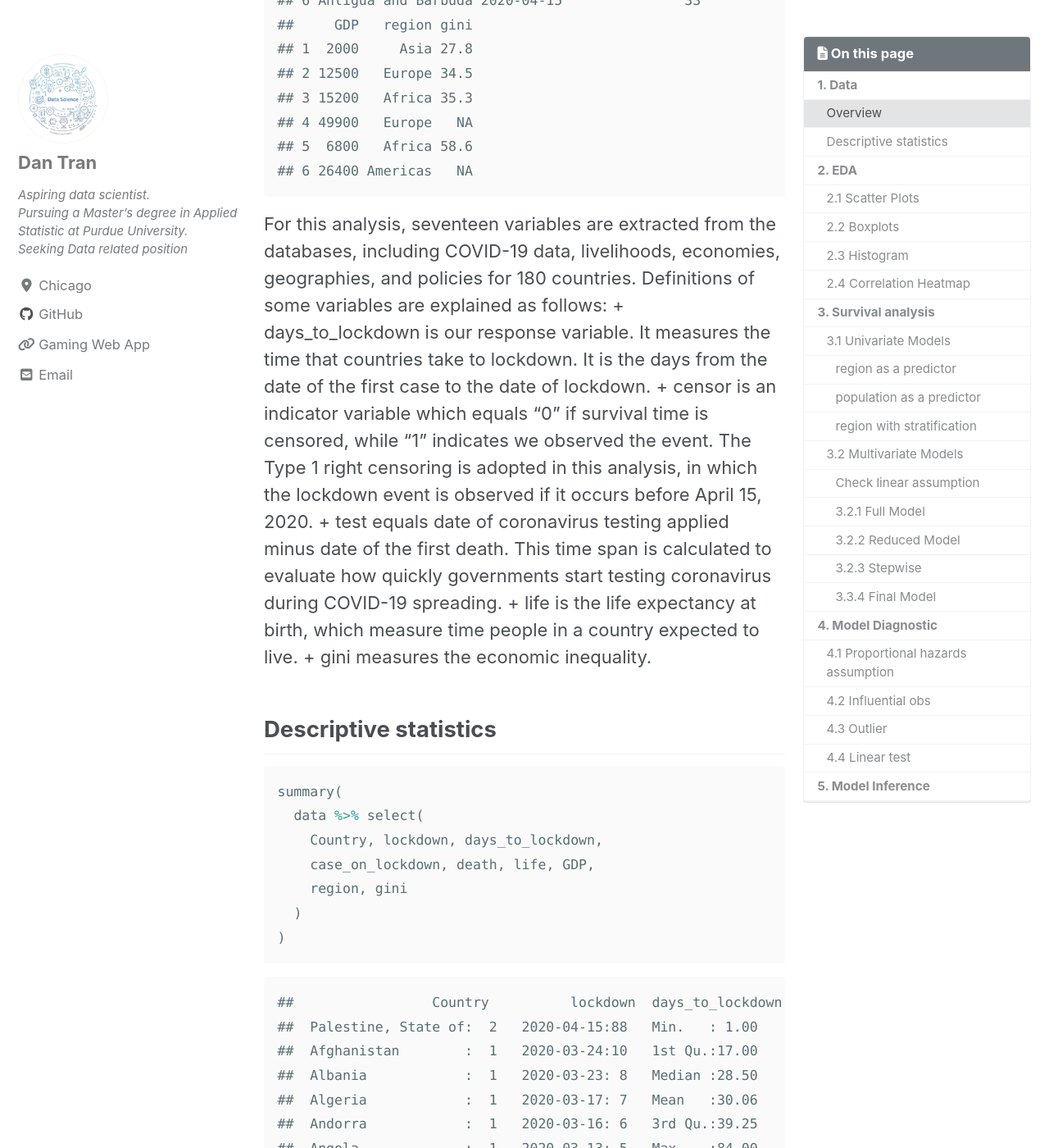
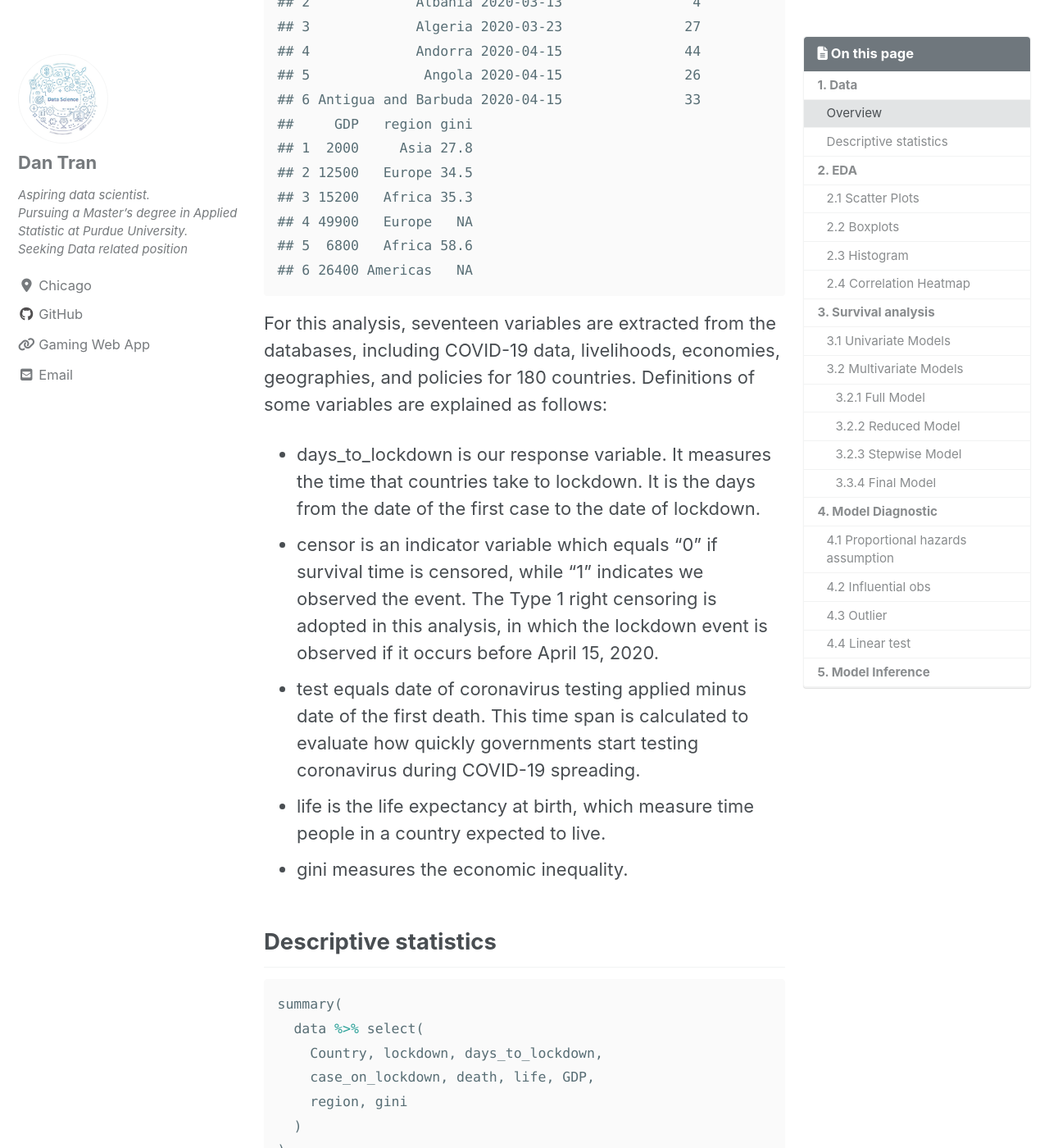
Before and after one commit to DanTran-DS/DanTran-DS.github.io, a Jekyll site: the page built from assets/projects/COVID-Survival-Analysis.md, in a window 1280 px wide and 1400 px high, scrolled down 2329 px. Shown: the whole window at 82% size. Built offline with Jekyll 4.4.1, drawn with Linux system fonts in a browser that asks for light colours; cached includes are drawn as plain includes; nearby versions of some CDN libraries; some of the changed text lies outside the part shown.

Commit message:
added COVID post

```diff
--- a/assets/projects/COVID-Survival-Analysis.md
+++ b/assets/projects/COVID-Survival-Analysis.md
@@ -30,12 +30,16 @@ and trace affect time to lockdown.
 
 ## Overview
 
-The data were from following sources: + COVID-19 dataset from Johns
-Hopkins School of Public Healthy + Lockdown data from Aura Vision which
-provides quarantine timelines and durations for countries. + Country
+The data were from following sources:
+- COVID-19 dataset from Johns
+Hopkins School of Public Healthy
+- Lockdown data from Aura Vision which
+provides quarantine timelines and durations for countries.
+- Country
 characteristics from CIA factbook.The World Factbook provides
 information on the people, society, economy, geography, and
-transportation issues for 267 world entities. + Government response
+transportation issues for 267 world entities.
+- Government response
 tracker from Blavatnik School of Government, University of
 Oxford.Publicly available information on 17 indicators of government
 responses such as testing data and tracing data are collected.
@@ -88,17 +92,22 @@ head(
 For this analysis, seventeen variables are extracted from the databases,
 including COVID-19 data, livelihoods, economies, geographies, and
 policies for 180 countries. Definitions of some variables are explained
-as follows: + days\_to\_lockdown is our response variable. It measures
+as follows:
+-  days\_to\_lockdown is our response variable. It measures
 the time that countries take to lockdown. It is the days from the date
-of the first case to the date of lockdown. + censor is an indicator
+of the first case to the date of lockdown.
+- censor is an indicator
 variable which equals “0” if survival time is censored, while “1”
 indicates we observed the event. The Type 1 right censoring is adopted
 in this analysis, in which the lockdown event is observed if it occurs
-before April 15, 2020. + test equals date of coronavirus testing applied
+before April 15, 2020.
+- test equals date of coronavirus testing applied
 minus date of the first death. This time span is calculated to evaluate
 how quickly governments start testing coronavirus during COVID-19
-spreading. + life is the life expectancy at birth, which measure time
-people in a country expected to live. + gini measures the economic
+spreading.
+- life is the life expectancy at birth, which measure time
+people in a country expected to live.
+- gini measures the economic
 inequality.
 
 ## Descriptive statistics
@@ -342,7 +351,7 @@ R packages:
 First, we can fit some simple models using Kaplan-Meier estimates with
 some categorical variables in our data such as region, population size.
 
-### region as a predictor
+**region as a predictor**
 
 Here, we test whether region affect the time to lockdown differently.
 The log-rank p-value of 0.0088 indicates a significant result. The
@@ -372,7 +381,7 @@ ggsurvplot(
 
 ![](/assets/images/COVID-Survival-Analysis_files/figure-gfm/unnamed-chunk-13-1.png)<!-- -->
 
-### population as a predictor
+**population as a predictor**
 
 We can test whether population size affect the time to lockdown
 differently. The p-value is 0.5 which indicates that there is no
@@ -400,7 +409,7 @@ ggsurvplot(
 
 ![](/assets/images/COVID-Survival-Analysis_files/figure-gfm/unnamed-chunk-14-1.png)<!-- -->
 
-### region with stratification
+**region with stratification**
 
 Here we construct a stratified log rank test to investigate the effect
 of region for each level of population size. With the stratification,
@@ -425,7 +434,7 @@ ggsurvplot(
 
 ## 3.2 Multivariate Models
 
-### Check linear assumption
+**Check linear assumption**
 
 Before fitting a model, we check the linearity of our continuous
 variables by plotting the Martingale residuals against continuous
@@ -564,7 +573,7 @@ ggforest(reduced.mod, data = data)
 
 ![](/assets/images/COVID-Survival-Analysis_files/figure-gfm/unnamed-chunk-21-1.png)<!-- -->
 
-### 3.2.3 Stepwise
+### 3.2.3 Stepwise Model
 
 After having a model by choosing variable manually, we can use step
 function to automatically find a model that give the best AIC. We can
```
